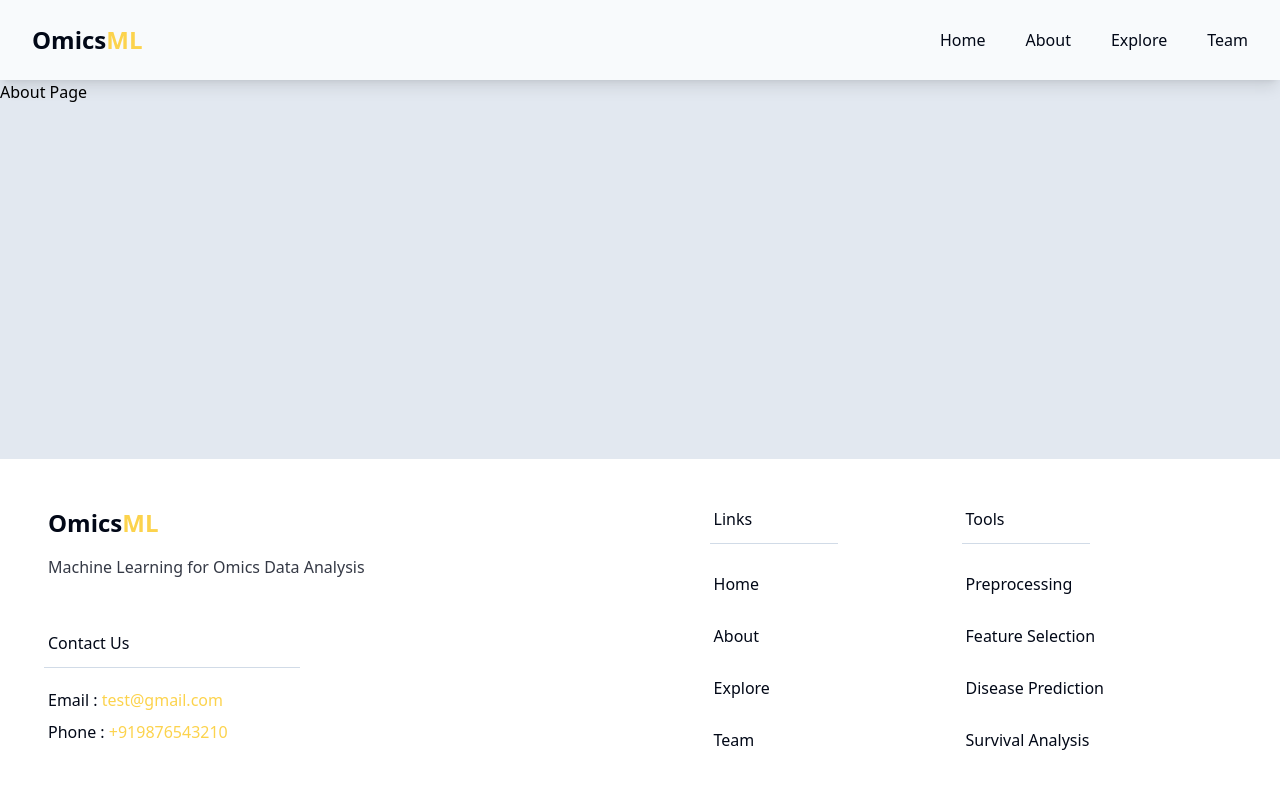
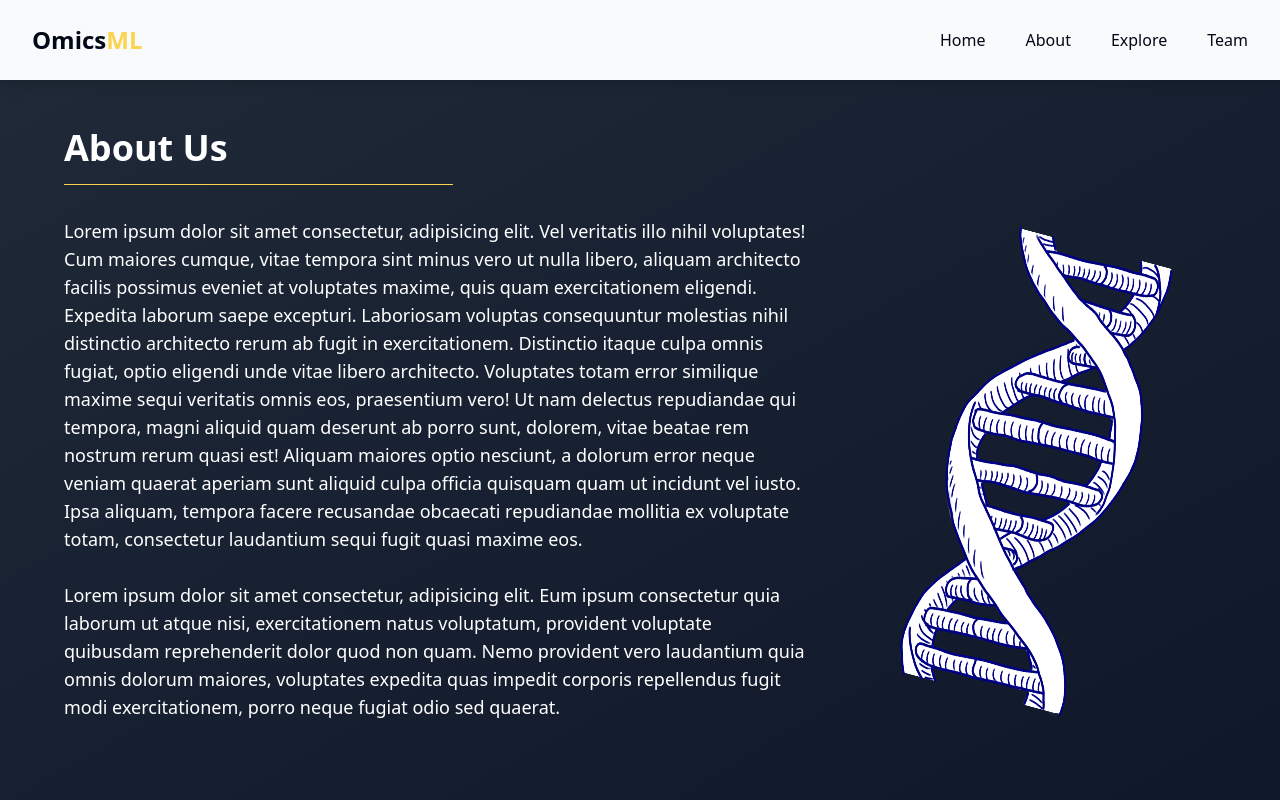
Before and after one commit to yash22arora/Omics-Frontend, a Next.js app in the folder client/: page /about in a window 1280 px wide. Shown: the top 800 px of the page. Built offline with nearby package versions, Linux system fonts and the light colour scheme.

Commit message:
Make dummy About page
Signed-off-by: Yashvardhan Arora <yash22arora@gmail.com>

```diff
--- a/client/src/app/(home)/about/page.tsx
+++ b/client/src/app/(home)/about/page.tsx
@@ -1,3 +1,46 @@
+import Image from "next/image";
+import illustration from "@/assets/about2.png";
+import { Separator } from "@/components/ui/separator";
+
 export default function About() {
-  return <div className="flex w-full flex-col ">About Page</div>;
+  return (
+    <div className="flex w-full flex-col p-12 pl-16 bg-gradient-to-br to-slate-900 from-gray-800  h-full text-white">
+      <h1 className="text-4xl font-semibold">About Us</h1>
+      <Separator className="my-4 bg-amber-300 w-1/3" />
+      <div className="flex flex-row gap-6 mt-4 mb-8">
+        <p className="w-2/3 text-lg">
+          Lorem ipsum dolor sit amet consectetur, adipisicing elit. Vel
+          veritatis illo nihil voluptates! Cum maiores cumque, vitae tempora
+          sint minus vero ut nulla libero, aliquam architecto facilis possimus
+          eveniet at voluptates maxime, quis quam exercitationem eligendi.
+          Expedita laborum saepe excepturi. Laboriosam voluptas consequuntur
+          molestias nihil distinctio architecto rerum ab fugit in
+          exercitationem. Distinctio itaque culpa omnis fugiat, optio eligendi
+          unde vitae libero architecto. Voluptates totam error similique maxime
+          sequi veritatis omnis eos, praesentium vero! Ut nam delectus
+          repudiandae qui tempora, magni aliquid quam deserunt ab porro sunt,
+          dolorem, vitae beatae rem nostrum rerum quasi est! Aliquam maiores
+          optio nesciunt, a dolorum error neque veniam quaerat aperiam sunt
+          aliquid culpa officia quisquam quam ut incidunt vel iusto. Ipsa
+          aliquam, tempora facere recusandae obcaecati repudiandae mollitia ex
+          voluptate totam, consectetur laudantium sequi fugit quasi maxime eos.
+          <br />
+          <br />
+          Lorem ipsum dolor sit amet consectetur, adipisicing elit. Eum ipsum
+          consectetur quia laborum ut atque nisi, exercitationem natus
+          voluptatum, provident voluptate quibusdam reprehenderit dolor quod non
+          quam. Nemo provident vero laudantium quia omnis dolorum maiores,
+          voluptates expedita quas impedit corporis repellendus fugit modi
+          exercitationem, porro neque fugiat odio sed quaerat.
+        </p>
+        <Image
+          alt="illustration"
+          src={illustration}
+          width={400}
+          height={400}
+          className="rotate-[15deg]"
+        />
+      </div>
+    </div>
+  );
 }
```
Also changed, not shown: client/src/assets/about.png (added), client/src/assets/about2.png (added).
